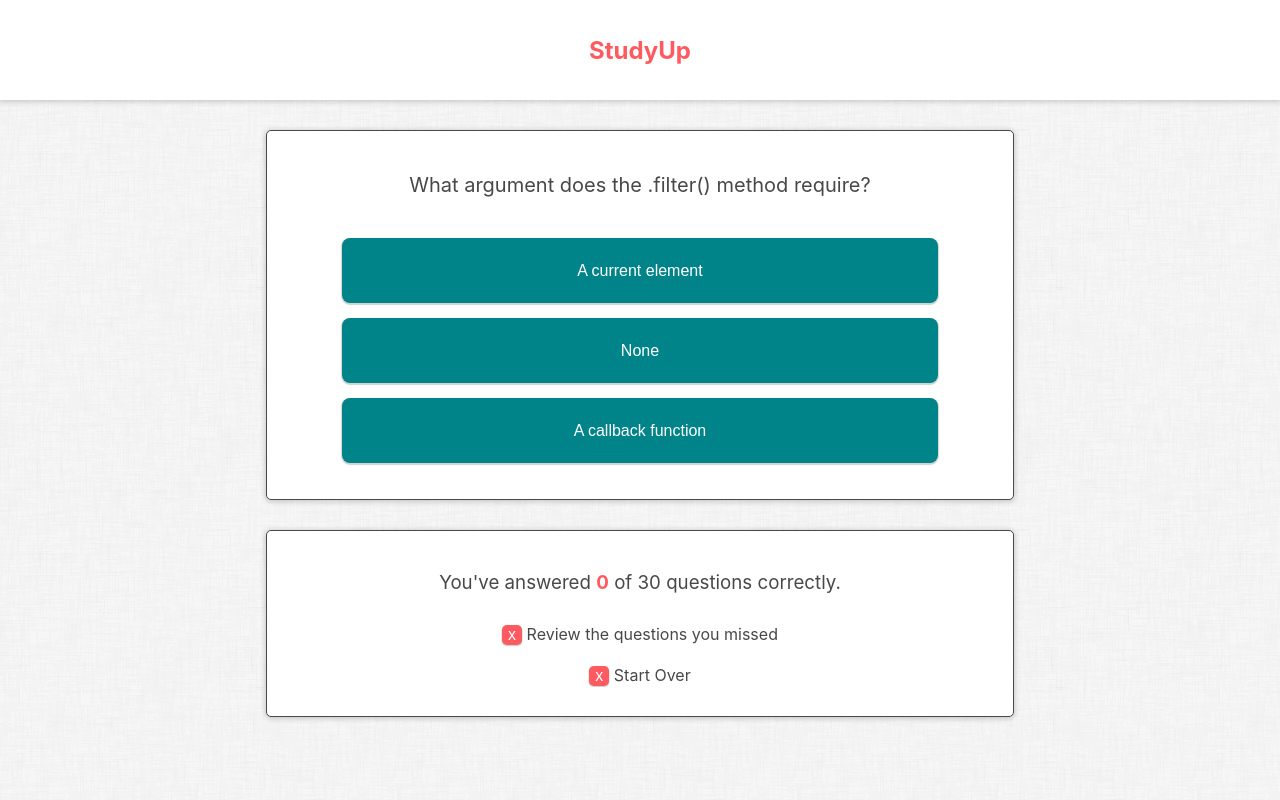
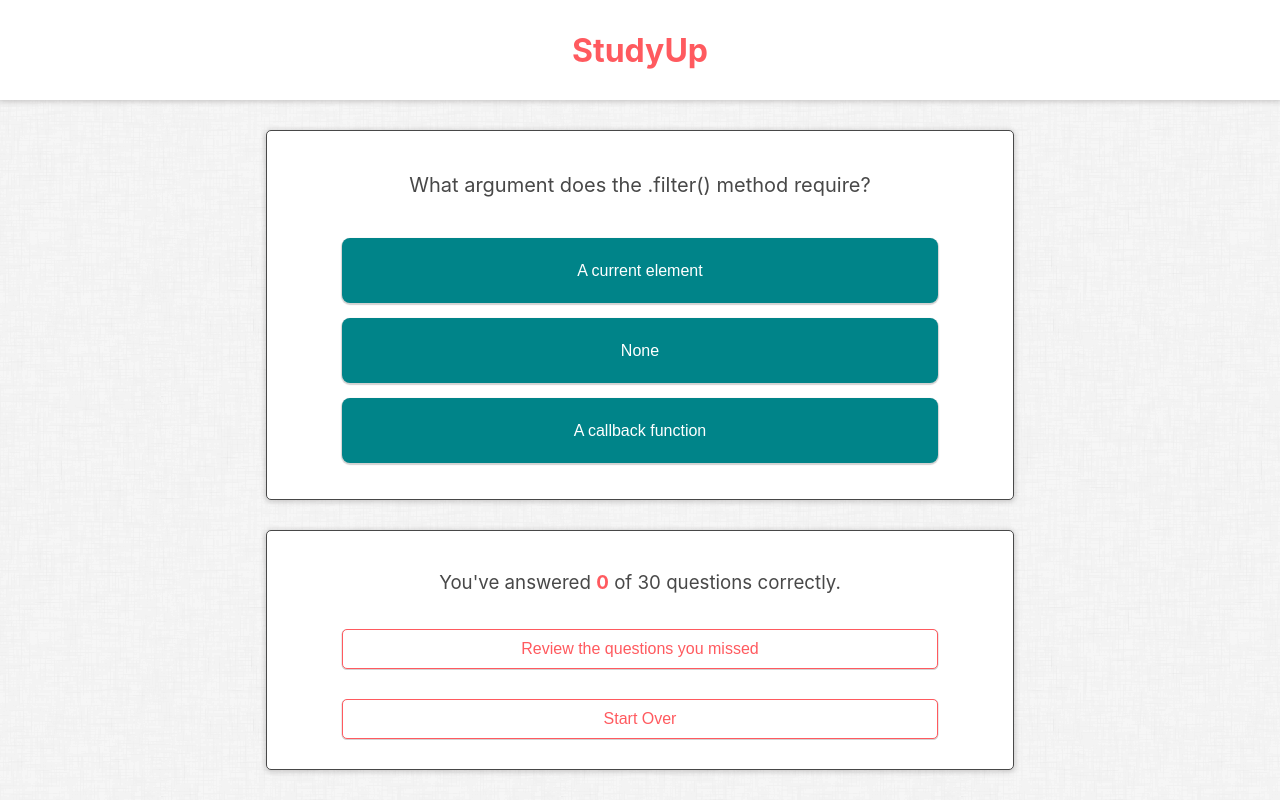
Before and after one commit to taylorsperry/study-up, a React (Create React App) app: page / in a window 1280 px wide. Built offline with nearby package versions, Linux system fonts and the light colour scheme.

Commit message:
Add styling for review buttons

```diff
--- a/src/Review.js
+++ b/src/Review.js
@@ -9,10 +9,7 @@
           <CorrectCount
             numCorrect={props.numCorrect}/>
         </article>
-        <div className="button-container">
-          <button className="result-button">x<i className="fas fa-plus-circle"></i></button>
-          <label className="result-label"> Review the questions you missed</label>
-        </div>
+          <button className="result-button">Review the questions you missed</button>
         <StartOver />
       </section>
     );
--- a/src/StartOver.js
+++ b/src/StartOver.js
@@ -2,12 +2,11 @@
 
 const StartOver = props => {
     return (
-        <div className="button-container">
+
             <button className="result-button">
-                x<i className="fas fa-plus-circle"></i>
+                Start Over
             </button>
-            <label className="result-label"> Start Over</label>
-        </div>
+
     );
 };
 
--- a/src/scss/_App.scss
+++ b/src/scss/_App.scss
@@ -26,45 +26,8 @@
   box-shadow: 0px 1px 5px 1px rgba(35, 31, 32, .2);
 };
 
-.results-container {
-  padding: 20px 0px;
-  margin: 30px 10px;
-  background-color: $white;
-  border: solid $onyx 1px;
-  border-radius: 5px;
-  box-shadow: 0px 1px 5px 1px rgba(35, 31, 32, .2);
-}
-
-.button-container {
-  padding: 10px 0px;
-  // text-align: left;
-  // margin-left: 12%;
-}
-
-.result-button {
-  background-color: $coral;
-  color: $white;
-  border: none;
-  font-size: 1rem;
-  box-shadow: 0px .5px .5px .5px rgba(35, 31, 32, .2);
-  border-radius: 5px;
-}
-
-.result-label {
-  color: $onyx;
-}
-
-.result-button:focus {
-  outline: none;
-}
-
-.result-button:hover {
-  background-color: $light-pine;
-}
-
 @media only screen and (max-width: 800px) {
   .content-container {
-    // grid-template-rows: 450px 200px;
     grid-template-columns: 90%;
   }
 }
--- a/src/scss/_CorrectCount.scss
+++ b/src/scss/_CorrectCount.scss
@@ -3,12 +3,38 @@
     padding: 20px 0px;
     color: $onyx;
     font-weight: normal;
-    // display: flex;
-    // align-items: center;
-    // justify-content: center;
 }
 
 .num-correct {
     color: $coral;
     font-weight: bold;
 }
+
+.results-container {
+    padding: 20px 0px 15px 0px;
+    margin: 30px 10px;
+    background-color: $white;
+    border: solid $onyx 1px;
+    border-radius: 5px;
+    box-shadow: 0px 1px 5px 1px rgba(35, 31, 32, .2);
+}
+
+.result-button {
+    background-color: $white;
+    color: $coral;
+    border: solid $coral 1px;
+    font-size: 1rem;
+    box-shadow: 0px .5px .5px .5px rgba(35, 31, 32, .2);
+    border-radius: 5px;
+    width: 80%;
+    padding: 10px 0px;
+    margin: 15px 0px;
+}
+
+.result-button:focus {
+    outline: none;
+}
+
+.result-button:hover {
+    background-color: $platinum;
+}
--- a/src/scss/_Header.scss
+++ b/src/scss/_Header.scss
@@ -14,4 +14,5 @@
 
 .logo {
     margin: 0;
+    font-size: 2rem;
 }
```
